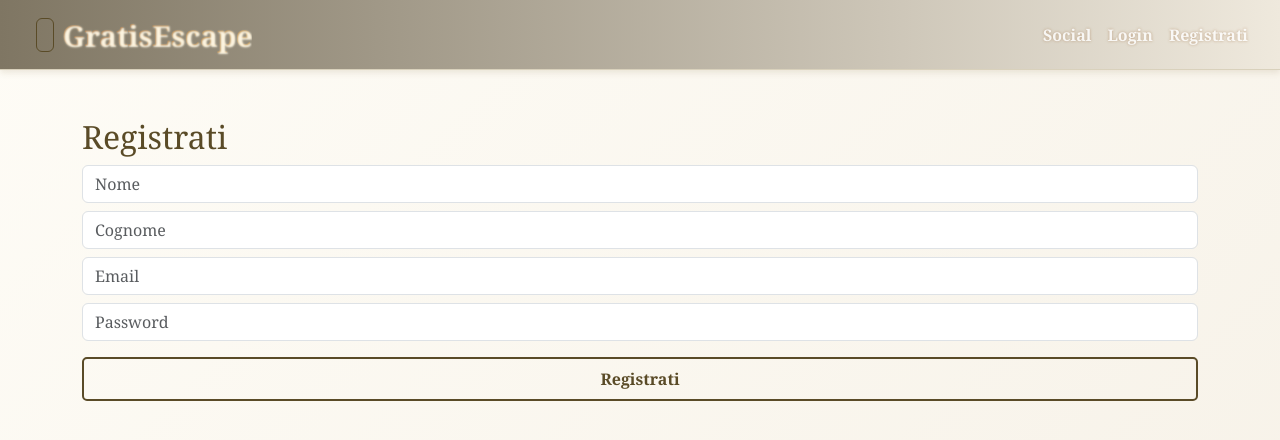
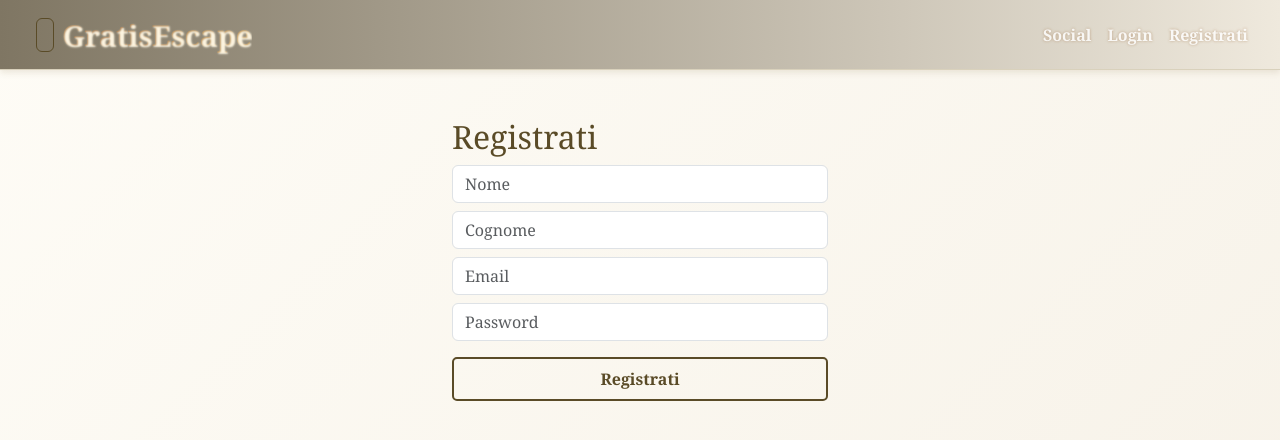
Before and after one commit to davidelong0/GratisEscape, a React (Vite) app in the folder gratisescapefrontend/: page /register in a window 1280 px wide. Shown: the top 440 px of the page. Built offline with nearby package versions, Linux system fonts and the light colour scheme.

Commit message:
fix visivo register page

```diff
--- a/gratisescapefrontend/src/components/auth/Register.jsx
+++ b/gratisescapefrontend/src/components/auth/Register.jsx
@@ -32,7 +32,7 @@ const Register = () => {
   };
 
   return (
-    <div className="container mt-5">
+    <div className="container mt-5" style={{ maxWidth: '400px' }}>
       <h2>Registrati</h2>
       <form onSubmit={handleSubmit}>
         <input type="text" name="nome" value={form.nome} onChange={handleChange} placeholder="Nome" className="form-control mb-2" />
```
